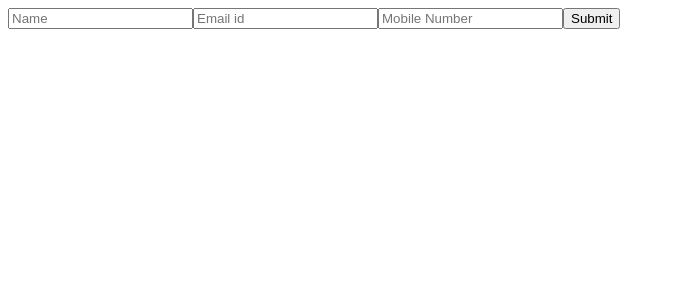
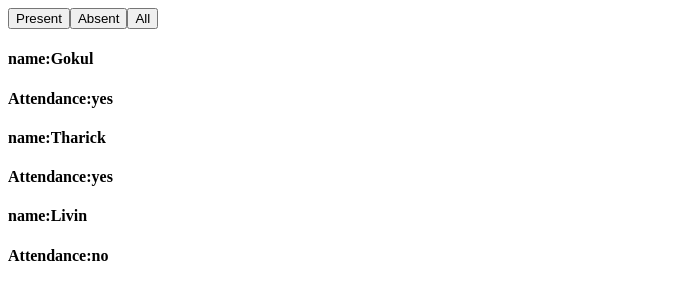
Before and after one commit to LivinkumarS/Gokul-React-Class, a React (Vite) app in the folder Gokul-Training/: page / in a window 1280 px wide. Shown: the top 300 px of the page, without its empty margins (0-675 px from the left). Built offline with nearby package versions, Linux system fonts and the light colour scheme; the HTML template or start-up script is replaced by a standard one.

Commit message:
Student Attendance Tracker Basic Task

```diff
--- a/Gokul-Training/src/App.jsx
+++ b/Gokul-Training/src/App.jsx
@@ -1,53 +1,23 @@
 import React, { useState } from "react";
+import Student from "./Student";
 
 export default function App() {
-  const [formData, setFormData] = useState({
-    name: "",
-    email: "",
-    mobile: "",
-  });
-
-  const changeData = (e) => {
-    setFormData((prev) => {
-      return { ...prev, [e.target.id]: e.target.value };
-    });
-  };
-
-  const handleSubmit = (e) => {
-    e.preventDefault();
-
-
-    //API Transfer
-
-  };
+  const [students, setStudents] = useState([
+    { name: "Gokul", isPresent: true },
+    { name: "Tharick", isPresent: true },
+    { name: "Livin", isPresent: false },
+  ]);
 
   return (
     <div>
-      <form onSubmit={handleSubmit}>
-        <input
-          type="text"
-          placeholder="Name"
-          id="name"
-          value={formData.name}
-          onChange={changeData}
-        />
-        <input
-          type="email"
-          placeholder="Email id"
-          id="email"
-          value={formData.email}
-          onChange={changeData}
-        />
-        <input
-          type="number"
-          placeholder="Mobile Number"
-          id="mobile"
-          value={formData.mobile}
-          onChange={changeData}
-        />
 
-        <button>Submit</button>
-      </form>
+      <button>Present</button>
+      <button>Absent</button>
+      <button>All</button>
+
+      {students.map((ele, ind) => {
+        return <Student Name={ele.name} IsPresent={ele.isPresent} />;
+      })}
     </div>
   );
 }
--- /dev/null
+++ b/Gokul-Training/src/Student.jsx
@@ -0,0 +1,10 @@
+import React from 'react'
+
+export default function Student(props) {
+  return (
+    <div>
+       <h4> name:{props.Name}</h4>
+       <h4> Attendance:{props.IsPresent ? "yes" : "no"}</h4>
+    </div>
+  )
+}
```
